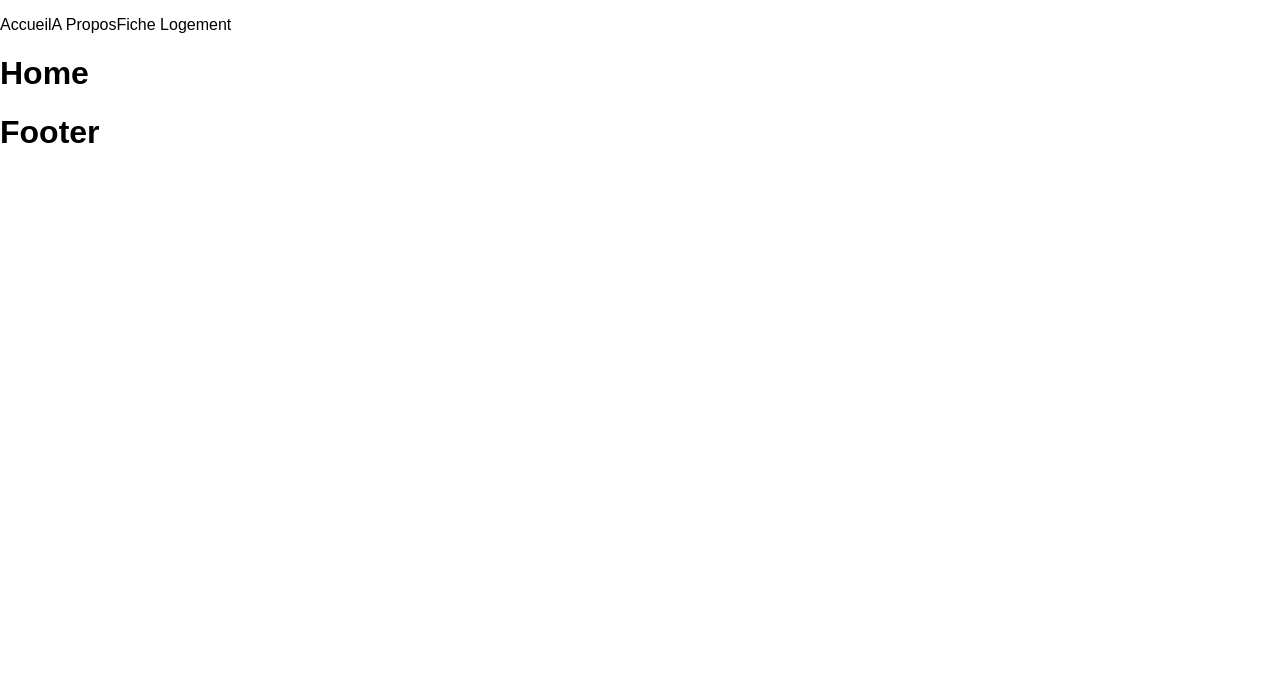
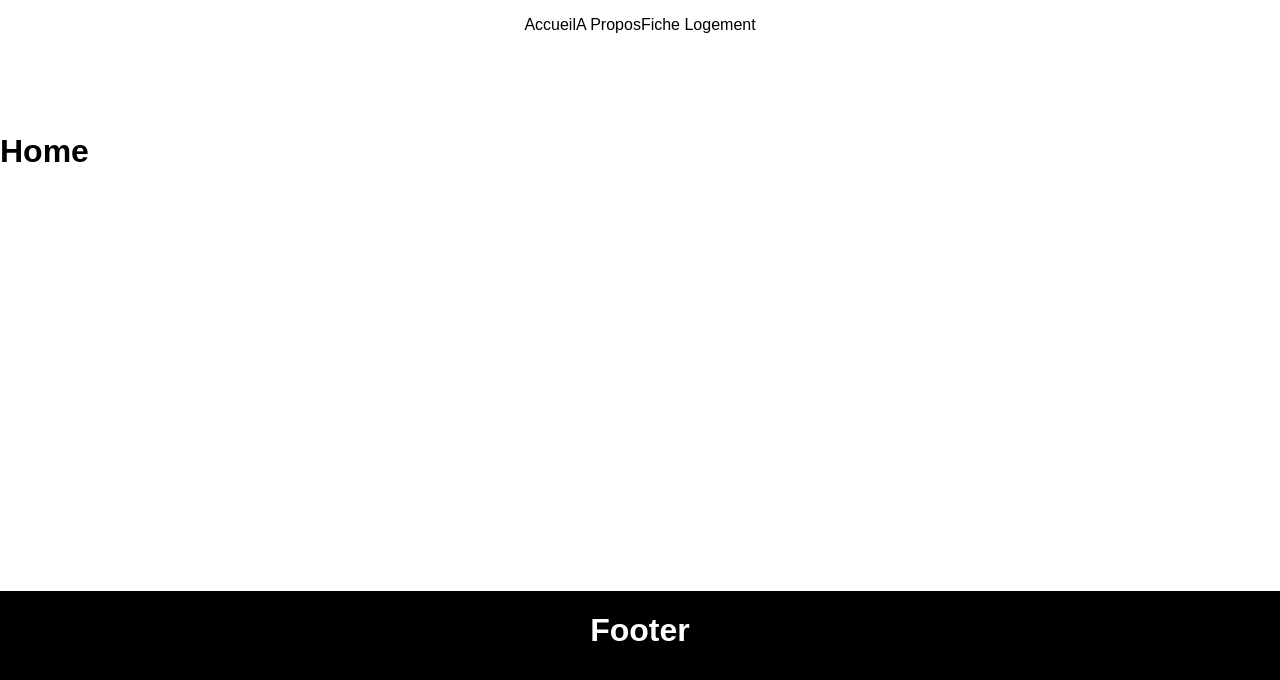
Before and after one commit to lgmoraes/Kasa, a React (Create React App) app: page / in a window 1280 px wide. Shown: the top 680 px of the page. Built offline with nearby package versions, Linux system fonts and the light colour scheme.

Commit message:
:lipstick: update: Add layout

```diff
--- a/src/components/Footer/index.jsx
+++ b/src/components/Footer/index.jsx
@@ -1,6 +1,6 @@
 function Footer() {
   return (
-    <footer>
+    <footer className="footer">
       <h1>Footer</h1>
     </footer>
   )
--- a/src/scss/base/_base.scss
+++ b/src/scss/base/_base.scss
@@ -7,13 +7,39 @@ a {
   text-decoration: none;
 }
 
+/*** LAYOUT ***/
+
+html,
+body,
+#root {
+  height: 100%;
+  margin: 0;
+}
+
+#root {
+  overflow-y: auto;
+}
+
+.header,
+.footer {
+  flex-shrink: 0;
+}
+
+.header + div {
+  flex-grow: 1;
+}
+
 /*** BASE ***/
 
 body {
   font-family: $font-primary;
-  margin: 0;
   -webkit-font-smoothing: antialiased;
   -moz-osx-font-smoothing: grayscale;
+}
+
+#root {
+  display: flex;
+  flex-direction: column;
 }
 
 .logo {
--- a/src/scss/components/_Footer.scss
+++ b/src/scss/components/_Footer.scss
@@ -1,6 +1,12 @@
 @use '../utils/' as *;
 
 .footer {
-  margin: 16px auto;
+  width: 100%;
+  height: $footer-height;
+  margin: 0;
+  padding: auto;
 
+  text-align: center;
+  color: white;
+  background-color: $footer-color;
 }
--- a/src/scss/components/_Header.scss
+++ b/src/scss/components/_Header.scss
@@ -1,6 +1,7 @@
 @use '../utils/' as *;
 
 .header {
+  height: $header-height;
   margin: 16px auto;
 
 }
--- a/src/scss/utils/_variables.scss
+++ b/src/scss/utils/_variables.scss
@@ -3,6 +3,9 @@ $color-accent: #f6f6f6;
 
 $font-primary: 'Montserrat', sans-serif;
 
+$header-height: 80px;
+
+$footer-height: 209px;
 $footer-color: black;
 
 $breakpoints: (
```
